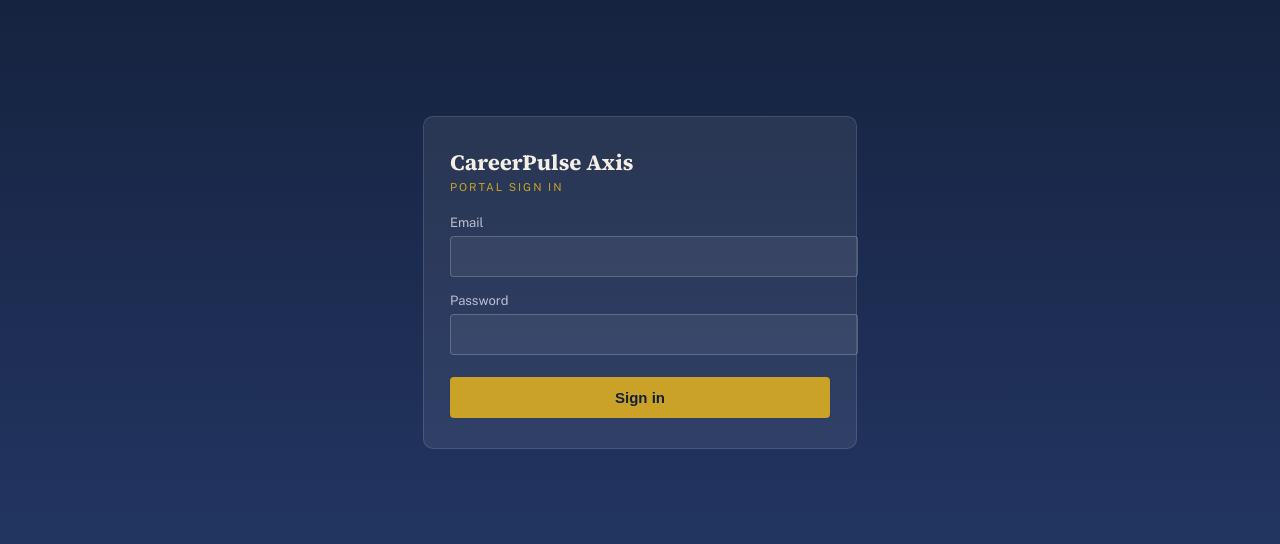
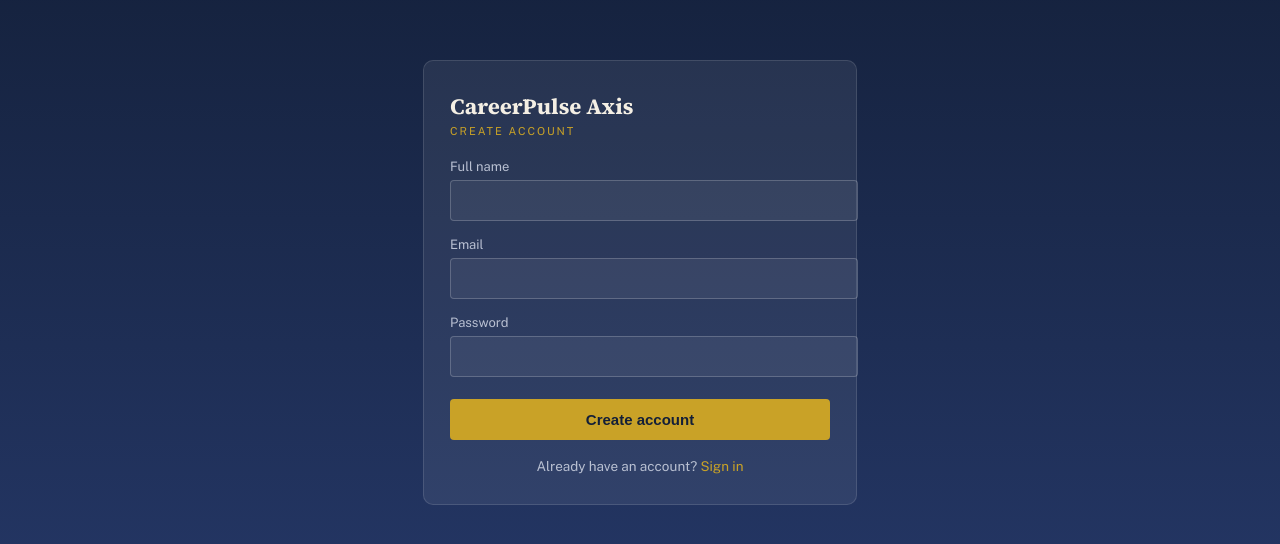
Before and after one commit to MinenhleDlaminiDev/Careeraxispulse, a React (Vite) app: page /portal/signup in a window 1280 px wide. Before the commit this address led to /portal/login. Shown: the part 118-662 px from the top of the page. Built offline with nearby package versions, Linux system fonts and the light colour scheme; no server answers.

Commit message:
Add client signup with shared auth card

```diff
--- /dev/null
+++ b/src/portal/AuthCard.jsx
@@ -0,0 +1,41 @@
+import { isConfigured } from '../supabase';
+
+// Shared bits for the portal's Login and Signup screens so the two stay in sync.
+export const fieldStyle = {
+  width: '100%', padding: '11px 13px', marginTop: 6, borderRadius: 4,
+  border: '1px solid rgba(255,255,255,.2)', background: 'rgba(255,255,255,.06)',
+  color: '#F4EFE4', fontSize: 15, outline: 'none',
+};
+
+export const labelStyle = { display: 'block', fontSize: 13, color: '#B9C0D2' };
+
+export function primaryBtnStyle(disabled) {
+  return {
+    width: '100%', marginTop: 22, padding: '12px', borderRadius: 4, border: 'none',
+    background: '#C9A227', color: '#131F38', fontWeight: 600, fontSize: 15,
+    cursor: disabled ? 'default' : 'pointer', opacity: disabled ? 0.7 : 1,
+  };
+}
+
+// Centered navy card with the brand header, an eyebrow, and the shared
+// "not configured" banner. Wraps the form (or any content) passed as children.
+export default function AuthCard({ eyebrow, showConfigWarning = false, children }) {
+  return (
+    <div style={{ flex: 1, display: 'flex', alignItems: 'center', justifyContent: 'center', padding: 22 }}>
+      <div style={{ width: '100%', maxWidth: 380, background: 'rgba(255,255,255,.07)', border: '1px solid rgba(255,255,255,.12)', borderRadius: 10, padding: '30px 26px' }}>
+        <div style={{ fontFamily: "'Source Serif 4',serif", fontWeight: 700, fontSize: 22, marginBottom: 4 }}>
+          CareerPulse Axis
+        </div>
+        <div style={{ letterSpacing: '.18em', textTransform: 'uppercase', fontSize: 11, color: '#C9A227', marginBottom: 22 }}>
+          {eyebrow}
+        </div>
+        {showConfigWarning && !isConfigured && (
+          <div style={{ marginBottom: 18, padding: '10px 12px', borderRadius: 4, background: 'rgba(242,184,181,.12)', border: '1px solid rgba(242,184,181,.4)', color: '#F2B8B5', fontSize: 13, lineHeight: 1.5 }}>
+            Portal not configured — add your Supabase URL and key to <code>.env</code>.
+          </div>
+        )}
+        {children}
+      </div>
+    </div>
+  );
+}
--- a/src/portal/AuthContext.jsx
+++ b/src/portal/AuthContext.jsx
@@ -59,6 +59,13 @@ export function AuthProvider({ children }) {
     return supabase.auth.signInWithPassword({ email, password });
   }, []);
 
+  const signUp = useCallback((email, password, fullName) => {
+    if (!supabase) return Promise.resolve({ error: { message: 'Portal is not configured yet.' } });
+    // full_name lands in raw_user_meta_data; the handle_new_user trigger reads
+    // it when it creates the profiles row (role 'client', no access).
+    return supabase.auth.signUp({ email, password, options: { data: { full_name: fullName } } });
+  }, []);
+
   const signOut = useCallback(() => {
     if (!supabase) return Promise.resolve({ error: null });
     return supabase.auth.signOut();
@@ -78,6 +85,7 @@ export function AuthProvider({ children }) {
     isAdmin,
     hasInterviewAccess,
     signIn,
+    signUp,
     signOut,
   };
 
--- a/src/portal/Login.jsx
+++ b/src/portal/Login.jsx
@@ -1,11 +1,12 @@
 import { useState } from 'react';
-import { Navigate, useLocation } from 'react-router-dom';
+import { Navigate, Link, useLocation } from 'react-router-dom';
 import { useAuth } from './AuthContext';
 import { isConfigured } from '../supabase';
 import Loading from './Loading';
+import AuthCard, { fieldStyle, labelStyle, primaryBtnStyle } from './AuthCard';
 
-// Minimal sign-in so the scaffold can establish a session and load a profile.
-// The full sign up / log in / log out experience is AXIS-06.
+// Email + password sign-in. On success the auth listener sets the session and
+// the <Navigate> below redirects by role.
 export default function Login() {
   const { session, loading, signIn } = useAuth();
   const location = useLocation();
@@ -26,47 +27,30 @@ export default function Login() {
     // On success the auth listener sets the session and the <Navigate> above redirects.
   };
 
-  const field = {
-    width: '100%', padding: '11px 13px', marginTop: 6, borderRadius: 4,
-    border: '1px solid rgba(255,255,255,.2)', background: 'rgba(255,255,255,.06)',
-    color: '#F4EFE4', fontSize: 15, outline: 'none',
-  };
+  const disabled = busy || !isConfigured;
 
   return (
-    <div style={{ flex: 1, display: 'flex', alignItems: 'center', justifyContent: 'center', padding: 22 }}>
-      <form onSubmit={onSubmit} style={{ width: '100%', maxWidth: 380, background: 'rgba(255,255,255,.07)', border: '1px solid rgba(255,255,255,.12)', borderRadius: 10, padding: '30px 26px' }}>
-        <div style={{ fontFamily: "'Source Serif 4',serif", fontWeight: 700, fontSize: 22, marginBottom: 4 }}>
-          CareerPulse Axis
-        </div>
-        <div style={{ letterSpacing: '.18em', textTransform: 'uppercase', fontSize: 11, color: '#C9A227', marginBottom: 22 }}>
-          Portal Sign In
-        </div>
-
-        {!isConfigured && (
-          <div style={{ marginBottom: 18, padding: '10px 12px', borderRadius: 4, background: 'rgba(242,184,181,.12)', border: '1px solid rgba(242,184,181,.4)', color: '#F2B8B5', fontSize: 13, lineHeight: 1.5 }}>
-            Portal not configured — add your Supabase URL and key to <code>.env</code>.
-          </div>
-        )}
-
-        <label style={{ display: 'block', fontSize: 13, color: '#B9C0D2' }}>
+    <AuthCard eyebrow="Portal Sign In" showConfigWarning>
+      <form onSubmit={onSubmit}>
+        <label style={labelStyle}>
           Email
-          <input type="email" value={email} onChange={(e) => setEmail(e.target.value)} required autoComplete="email" style={field} />
+          <input type="email" value={email} onChange={(e) => setEmail(e.target.value)} required autoComplete="email" style={fieldStyle} />
         </label>
-        <label style={{ display: 'block', fontSize: 13, color: '#B9C0D2', marginTop: 16 }}>
+        <label style={{ ...labelStyle, marginTop: 16 }}>
           Password
-          <input type="password" value={password} onChange={(e) => setPassword(e.target.value)} required autoComplete="current-password" style={field} />
+          <input type="password" value={password} onChange={(e) => setPassword(e.target.value)} required autoComplete="current-password" style={fieldStyle} />
         </label>
 
         {error && <div style={{ marginTop: 16, color: '#F2B8B5', fontSize: 13 }}>{error}</div>}
 
-        <button
-          type="submit"
-          disabled={busy || !isConfigured}
-          style={{ width: '100%', marginTop: 22, padding: '12px', borderRadius: 4, border: 'none', background: '#C9A227', color: '#131F38', fontWeight: 600, fontSize: 15, cursor: busy || !isConfigured ? 'default' : 'pointer', opacity: busy || !isConfigured ? 0.7 : 1 }}
-        >
+        <button type="submit" disabled={disabled} style={primaryBtnStyle(disabled)}>
           {busy ? 'Signing in…' : 'Sign in'}
         </button>
+
+        <div style={{ marginTop: 18, fontSize: 13.5, color: '#B9C0D2', textAlign: 'center' }}>
+          Need an account? <Link to="/portal/signup" style={{ color: '#C9A227' }}>Sign up</Link>
+        </div>
       </form>
-    </div>
+    </AuthCard>
   );
 }
--- a/src/portal/Portal.jsx
+++ b/src/portal/Portal.jsx
@@ -2,6 +2,7 @@ import { Routes, Route, Navigate } from 'react-router-dom';
 import { AuthProvider, useAuth } from './AuthContext';
 import ProtectedRoute from './ProtectedRoute';
 import Login from './Login';
+import Signup from './Signup';
 import ClientHome from './ClientHome';
 import AdminHome from './AdminHome';
 
@@ -20,6 +21,7 @@ export default function Portal() {
       <div style={{ minHeight: '100vh', display: 'flex', flexDirection: 'column', background: 'linear-gradient(180deg,#131F38 0%,#26396A 100%)', color: '#F4EFE4', fontFamily: "'Public Sans', sans-serif" }}>
         <Routes>
           <Route path="login" element={<Login />} />
+          <Route path="signup" element={<Signup />} />
           <Route index element={<ProtectedRoute><RoleLanding /></ProtectedRoute>} />
           <Route path="client/*" element={<ProtectedRoute><ClientHome /></ProtectedRoute>} />
           <Route path="admin/*" element={<ProtectedRoute requireAdmin><AdminHome /></ProtectedRoute>} />
--- /dev/null
+++ b/src/portal/Signup.jsx
@@ -0,0 +1,72 @@
+import { useState } from 'react';
+import { Navigate, Link } from 'react-router-dom';
+import { useAuth } from './AuthContext';
+import { isConfigured } from '../supabase';
+import Loading from './Loading';
+import AuthCard, { fieldStyle, labelStyle, primaryBtnStyle } from './AuthCard';
+
+// Client registration. The handle_new_user trigger creates the profiles row
+// (role 'client', no access) from the metadata here. Handles both email modes:
+// confirmation off → the auth listener signs the user in and redirects;
+// confirmation on → no session, so show a "check your email" message.
+export default function Signup() {
+  const { session, loading, signUp } = useAuth();
+  const [fullName, setFullName] = useState('');
+  const [email, setEmail] = useState('');
+  const [password, setPassword] = useState('');
+  const [error, setError] = useState('');
+  const [busy, setBusy] = useState(false);
+  const [awaitConfirm, setAwaitConfirm] = useState(false);
+
+  if (loading) return <Loading />;
+  if (session) return <Navigate to="/portal" replace />;
+
+  const onSubmit = async (e) => {
+    e.preventDefault();
+    setError('');
+    setBusy(true);
+    const { data, error: signUpError } = await signUp(email.trim(), password, fullName.trim());
+    if (signUpError) { setError(signUpError.message); setBusy(false); return; }
+    // No session means email confirmation is on — the user must confirm first.
+    // With a session, the auth listener sets it and the <Navigate> above redirects.
+    if (!data?.session) { setAwaitConfirm(true); setBusy(false); }
+  };
+
+  const disabled = busy || !isConfigured;
+
+  return (
+    <AuthCard eyebrow="Create Account" showConfigWarning={!awaitConfirm}>
+      {awaitConfirm ? (
+        <div style={{ color: '#B9C0D2', fontSize: 14.5, lineHeight: 1.6 }}>
+          Almost there — we’ve sent a confirmation link to <strong style={{ color: '#F4EFE4' }}>{email.trim()}</strong>.
+          Confirm your email, then <Link to="/portal/login" style={{ color: '#C9A227' }}>sign in</Link>.
+        </div>
+      ) : (
+        <form onSubmit={onSubmit}>
+          <label style={labelStyle}>
+            Full name
+            <input type="text" value={fullName} onChange={(e) => setFullName(e.target.value)} required autoComplete="name" style={fieldStyle} />
+          </label>
+          <label style={{ ...labelStyle, marginTop: 16 }}>
+            Email
+            <input type="email" value={email} onChange={(e) => setEmail(e.target.value)} required autoComplete="email" style={fieldStyle} />
+          </label>
+          <label style={{ ...labelStyle, marginTop: 16 }}>
+            Password
+            <input type="password" value={password} onChange={(e) => setPassword(e.target.value)} required minLength={6} autoComplete="new-password" style={fieldStyle} />
+          </label>
+
+          {error && <div style={{ marginTop: 16, color: '#F2B8B5', fontSize: 13 }}>{error}</div>}
+
+          <button type="submit" disabled={disabled} style={primaryBtnStyle(disabled)}>
+            {busy ? 'Creating account…' : 'Create account'}
+          </button>
+
+          <div style={{ marginTop: 18, fontSize: 13.5, color: '#B9C0D2', textAlign: 'center' }}>
+            Already have an account? <Link to="/portal/login" style={{ color: '#C9A227' }}>Sign in</Link>
+          </div>
+        </form>
+      )}
+    </AuthCard>
+  );
+}
```
